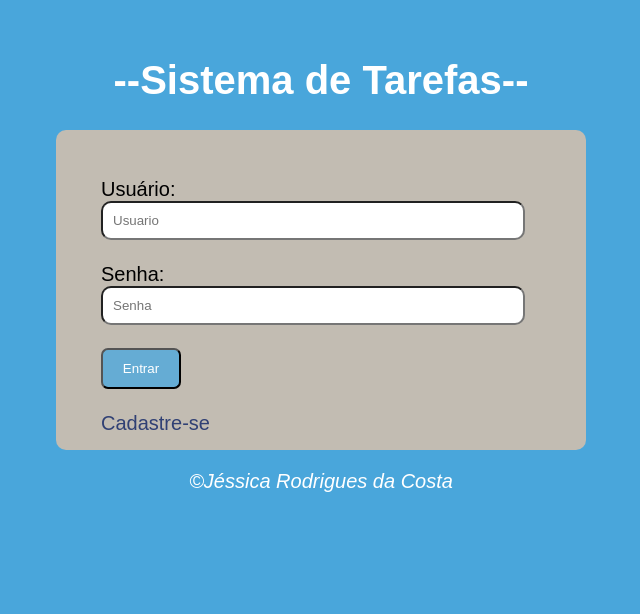
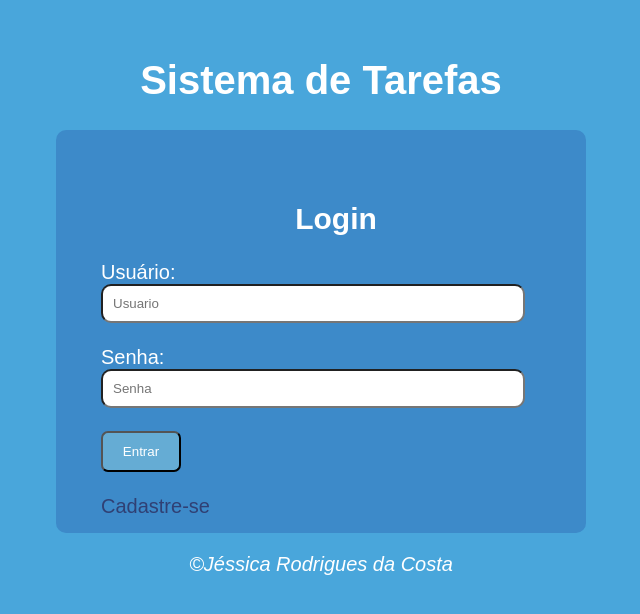
Before and after one commit to JessicaRodriguesdc/SystemTask, a PHP site: page / in a window 1280 px wide. Shown: the top 614 px of the page, without its empty margins (319-959 px from the left). Run offline with PHP 8.4, Linux system fonts and the light colour scheme.

Commit message:
configurando a pagina de login

```diff
--- a/public/index.php
+++ b/public/index.php
@@ -11,11 +11,12 @@
         <body>
             <header>
                 <br>
-                <h1>--Sistema de Tarefas--</h1>
+                <h1>Sistema de Tarefas</h1>
             </header>
             <section>
                 <form action="controller/login.php" method="post">
                 <br>
+                <h2><center>Login</center></h2>
                     <label>Usuário:</label><br>
                     <input type="email" id="email" name="email" placeholder="Usuario" required="" autocomplete="off"><br><br>
                     <label>Senha:</label><br>
--- a/public/view/css/login.css
+++ b/public/view/css/login.css
@@ -9,12 +9,13 @@ header {
 }
 
 section {
-    background: rgb(194, 188, 178);
+    background: rgb(61, 138, 201);
     border-radius: 10px;
     padding: 15px;
+    color: white;
     width: 500px;
     margin: auto;
-    box-shadow: 5px 5px 10px rgba(95, 93, 93, 0);
+    box-shadow: 5px 5px 10px rgba(17, 16, 16, 0);
 }
 
 form {
```
